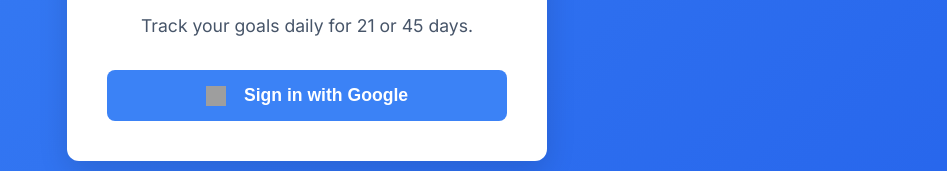
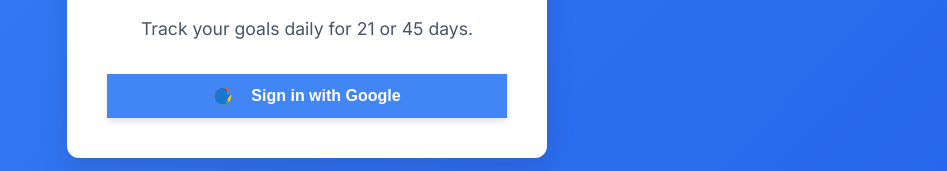
Before and after one commit to vansh16saini/lastgoal-tracker, a Next.js app: page /login in a window 1280 px wide. Shown: the part 406-577 px from the top of the page, without its empty margins (333-1280 px from the left). Built offline with nearby package versions, Linux system fonts and the light colour scheme; no server answers; grey boxes are pictures that could not be loaded.

Commit message:
Feature: Implement global AuthProvider for improved user session management

```diff
--- a/src/app/layout.js
+++ b/src/app/layout.js
@@ -1,7 +1,7 @@
 // src/app/layout.js
 import '../styles/globals.css';
 import { Inter } from "next/font/google";
-//import AuthProvider from "@/components/AuthProvider"; // ✅ Make sure this is correct path
+import AuthProvider from "@/components/Authprovider"; // <-- UNCOMMENT THIS LINE
 
 const inter = Inter({ subsets: ["latin"] });
 
@@ -14,7 +14,9 @@
   return (
     <html lang="en">
       <body className={inter.className}>
-        {children}
+        <AuthProvider> {/* <-- WRAP CHILDREN WITH AUTHPROVIDER */}
+          {children}
+        </AuthProvider>
       </body>
     </html>
   );
--- a/src/app/login/page.js
+++ b/src/app/login/page.js
@@ -1,72 +1,69 @@
 // login/page.js
 'use client';
 
-import { useEffect, useState } from 'react'; // Import useState
+import { useEffect, useState } from 'react';
 import { useRouter } from 'next/navigation';
 import { signInWithPopup, onAuthStateChanged } from 'firebase/auth';
 import { auth, provider } from '@/lib/firebase';
-import '@/styles/login.css'; // Import the new login CSS
+import '@/styles/login.css';
 
 export default function LoginPage() {
   const router = useRouter();
-  const [loading, setLoading] = useState(false); // State for loading
-  const [error, setError] = useState(null); // State for errors
+  const [loading, setLoading] = useState(false);
+  const [error, setError] = useState(null);
 
   const handleLogin = async () => {
-    setLoading(true); // Set loading true on button click
-    setError(null); // Clear any previous errors
+    setLoading(true);
+    setError(null);
     try {
       await signInWithPopup(auth, provider);
-      // No need to push here, onAuthStateChanged will handle the redirect
     } catch (err) {
       console.error('Login failed:', err);
-      // Display a user-friendly error message
       setError('Failed to sign in. Please check your connection or try again.');
     } finally {
-      setLoading(false); // Always set loading to false
+      setLoading(false);
     }
   };
 
   useEffect(() => {
     const unsubscribe = onAuthStateChanged(auth, (user) => {
       if (user) {
-        router.push('/dashboard'); // Redirect to dashboard if user is logged in
+        router.push('/dashboard');
       }
     });
-    return () => unsubscribe(); // Clean up the listener
+    return () => unsubscribe();
   }, [router]);
 
   return (
     <div className="login-container">
       <div className="login-card">
-        <h1 className="login-title">Last Goal</h1> {/* Use new class */}
+        <h1 className="login-title">Last Goal</h1>
         <p className="login-subtitle">
           Track your goals daily for 21 or 45 days.
-        </p>{' '}
-        {/* Use new class */}
+        </p>
         <button
           onClick={handleLogin}
-          className="google-login-button" // Use new class
-          disabled={loading} // Disable button when loading
+          className="google-login-button"
+          disabled={loading}
         >
           {loading ? (
-            <div className="spinner"></div> // Spinner when loading
+            <div className="spinner"></div>
           ) : (
             <>
-              {/* Placeholder for Google icon - you'd add an actual SVG/image here */}
-              <img
-                src="/google-icon.svg" // Make sure this path is correct or replace with a real icon
-                alt="Google Icon"
-                className="google-icon"
-              />
+              {/* Google SVG Logo */}
+              <svg xmlns="http://www.w3.org/2000/svg" viewBox="0 0 48 48" className="google-icon"> {/* Added class */}
+                <path fill="#FFC107" d="M43.611,20.083H42V20H24v8h11.303c-1.649,4.657-6.08,8-11.303,8c-6.627,0-12-5.373-12-12c0-6.627,5.373-12,12-12c3.059,0,5.842,1.154,7.961,3.039l5.657-5.657C34.046,6.053,29.268,4,24,4C12.955,4,4,12.955,4,24c0,11.045,8.955,20,20,20c11.045,0,20-8.955,20-20C44,22.659,43.862,21.35,43.611,20.083z"/>
+                <path fill="#FF3D00" d="M6.306,14.691l6.571,4.819C14.655,15.108,18.961,12,24,12c3.059,0,5.842,1.154,7.961,3.039l5.657-5.657C34.046,6.053,29.268,4,24,4C12.955,4,4,12.955,4,24c0,4.286,1.383,8.256,3.652,11.411l.034-.064l.055-.067L16.516,29.6H6.437C6.398,29.394,6.345,29.179,6.306,28.969L6.306,14.691z"/>
+                <path fill="#4CAF50" d="M24,44c5.166,0,9.86-1.977,13.409-5.192l-6.19-5.238C29.211,35.091,26.715,36,24,36c-5.202,0-9.619-3.317-11.362-7.974l-6.486,4.71L7.4,36.953C10.669,40.457,17.01,44,24,44z"/>
+                <path fill="#1976D2" d="M43.611,20.083H42V20H24v8h11.303c-0.792,2.237-2.231,4.117-4.088,5.592c-.001-.001-.002-.002-.003-.003l-1.048,1.048l5.657,5.657C34.046,6.053,29.268,4,24,4C12.955,4,4,12.955,4,24c0,11.045,8.955,20,20,20c3.483,0,6.793-0.908,9.602-2.382l-5.657-5.657C29.211,35.091,26.715,36,24,36c-5.202,0-9.619-3.317-11.362-7.974l-6.486,4.71L7.4,36.953C10.669,40.457,17.01,44,24,44z"/>
+              </svg>
               Sign in with Google
             </>
           )}
         </button>
         {error && (
           <p className="login-error-message">{error}</p>
-        )}{' '}
-        {/* Display error message */}
+        )}
       </div>
     </div>
   );
--- /dev/null
+++ b/src/components/AuthProvider.js
@@ -0,0 +1,59 @@
+// src/components/AuthProvider.js
+'use client'; // This component will use client-side hooks
+
+import React, { createContext, useContext, useEffect, useState } from 'react';
+import { auth } from '@/lib/firebase'; // Assuming your firebase.js exports 'auth'
+import { onAuthStateChanged } from 'firebase/auth';
+import { useRouter, usePathname } from 'next/navigation'; // For redirection
+
+// Create a context to hold the user object and loading state
+const AuthContext = createContext({
+  user: null,
+  loading: true,
+});
+
+// Custom hook to easily access auth context
+export const useAuth = () => useContext(AuthContext);
+
+export default function AuthProvider({ children }) {
+  const [user, setUser] = useState(null);
+  const [loading, setLoading] = useState(true); // True initially while checking auth
+  const router = useRouter();
+  const pathname = usePathname();
+
+  useEffect(() => {
+    const unsubscribe = onAuthStateChanged(auth, (authUser) => {
+      setUser(authUser);
+      setLoading(false);
+
+      // Example: Redirect logic
+      const protectedRoutes = ['/dashboard', '/settings', '/profile']; // Add your protected routes here
+      const publicRoutes = ['/login', '/signup', '/']; // Routes accessible to everyone (or unauthenticated users)
+
+      if (authUser) {
+        // User is logged in
+        if (publicRoutes.includes(pathname)) {
+          // If user is logged in and tries to access a public route (like login page),
+          // redirect to dashboard or a more appropriate page.
+          router.push('/dashboard');
+        }
+      } else {
+        // User is NOT logged in
+        if (protectedRoutes.includes(pathname)) {
+          // If user is not logged in and tries to access a protected route,
+          // redirect to login page.
+          router.push('/login');
+        }
+      }
+    });
+
+    // Cleanup the listener when the component unmounts
+    return () => unsubscribe();
+  }, [router, pathname]); // Depend on router and pathname for redirects
+
+  return (
+    <AuthContext.Provider value={{ user, loading }}>
+      {children}
+    </AuthContext.Provider>
+  );
+}
--- a/src/styles/login.css
+++ b/src/styles/login.css
@@ -80,3 +80,48 @@
     0% { transform: rotate(0deg); }
     100% { transform: rotate(360deg); }
 }
+/* styles/login.css */
+
+/* ... existing styles ... */
+
+.google-login-button {
+  /* ... existing styles like background, color, padding, border-radius ... */
+  display: flex; /* Make it a flex container */
+  align-items: center; /* Vertically align items */
+  justify-content: center; /* Center content horizontally */
+  gap: 10px; /* Space between the icon and text */
+  transition: background-color 0.3s ease;
+  cursor: pointer;
+  font-size: 1rem; /* Adjust as needed */
+  padding: 12px 24px; /* Adjust padding */
+  min-width: 250px; /* Give it a consistent width */
+  box-shadow: 0 4px 6px rgba(0, 0, 0, 0.1); /* Optional: add a subtle shadow */
+  border: none; /* Remove default button border */
+  border-radius: var(--border-radius-lg); /* Use your variable */
+  background-color: var(--color-google-blue); /* Assuming you define this */
+  color: white;
+  font-weight: 600;
+}
+
+.google-login-button:hover {
+    background-color: var(--color-google-blue-dark); /* Darker on hover */
+}
+
+.google-login-button:disabled {
+    background-color: var(--color-gray-dark);
+    cursor: not-allowed;
+}
+
+.google-icon {
+  width: 20px; /* Adjust size as needed */
+  height: 20px; /* Adjust size as needed */
+  vertical-align: middle; /* Align with text */
+}
+
+/* Define custom colors in your root or :root if you haven't already */
+:root {
+  --color-google-blue: #4285F4;
+  --color-google-blue-dark: #357ae8;
+  --color-gray-dark: #a0aec0; /* Example for disabled state */
+  /* ... other colors ... */
+}
```
